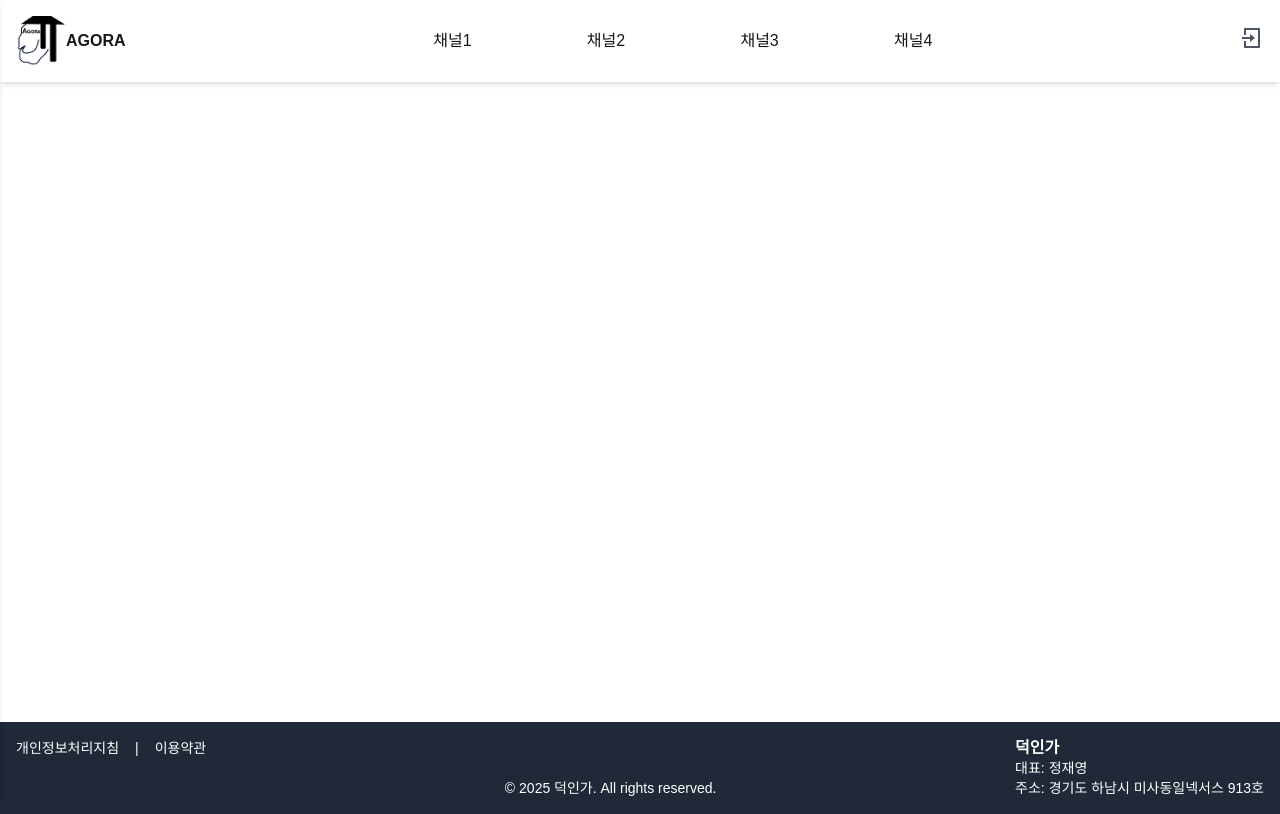
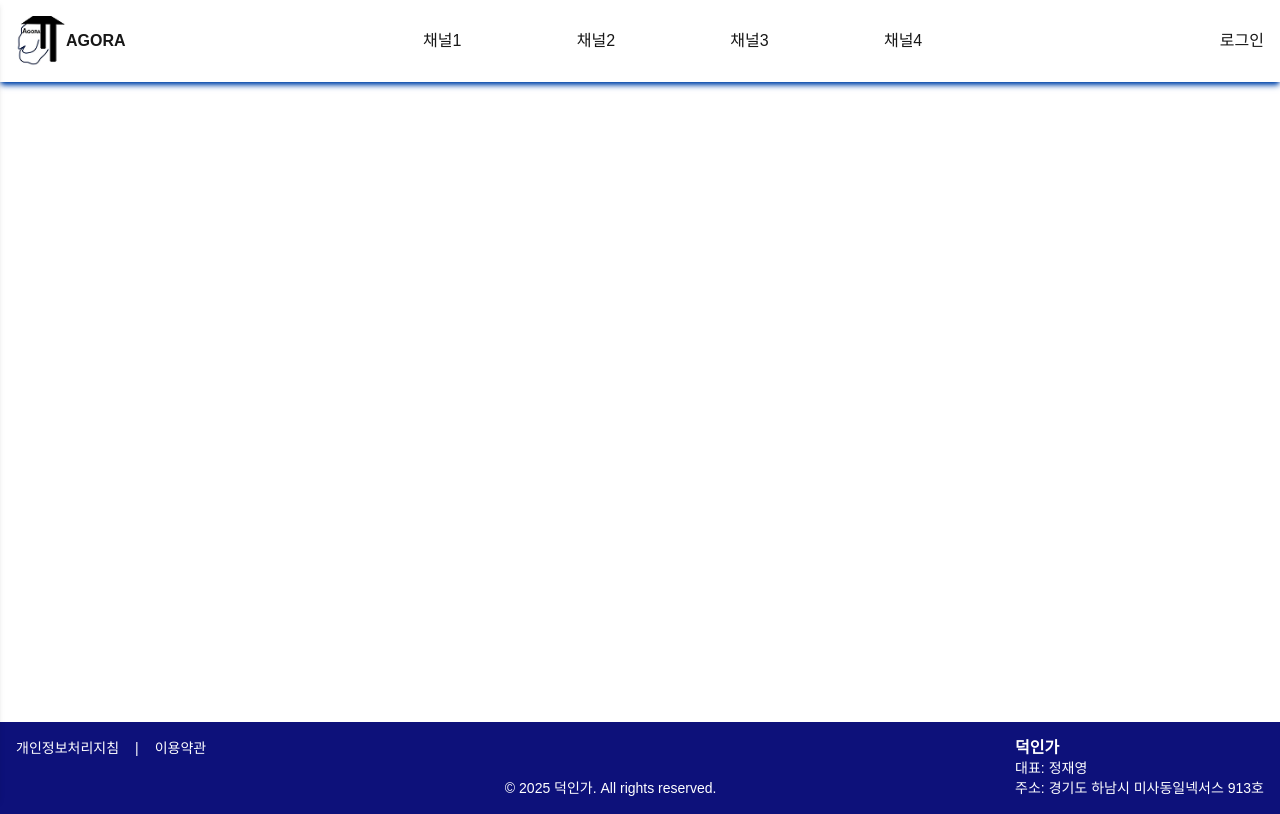
Before and after one commit to 1project-agora1/P_AGORA, a Next.js app: page / in a window 1280 px wide. Built offline with nearby package versions, Linux system fonts and the light colour scheme; a web font is replaced by a local one.

Commit message:
[FEAT]대표 색상 변경경

```diff
--- a/src/app/components/footer/Footer.tsx
+++ b/src/app/components/footer/Footer.tsx
@@ -2,7 +2,7 @@ import React from "react";
 
 const Footer: React.FC = () => {
   return (
-    <footer className="bg-gray-800 text-white py-4">
+    <footer className="bg-primary text-white py-4">
       <div className="container mx-auto px-4">
         <div className="flex flex-col md:flex-row justify-between">
           <div className="flex flex-row text-sm h-full">
--- a/src/app/components/header/Header.tsx
+++ b/src/app/components/header/Header.tsx
@@ -1,8 +1,9 @@
 "use client";
 
 import Image from "next/image";
+import Link from "next/link";
 import { useEffect, useState } from "react";
-import { RiLoginBoxLine, RiMenuLine } from "react-icons/ri";
+import { RiMenuLine } from "react-icons/ri";
 import Sidebar from "../sidebar/Sidebar"; // 사이드바 컴포넌트 추가
 
 export default function Header() {
@@ -33,29 +34,29 @@ export default function Header() {
       <header
         className={`sticky p-4 top-0 z-50 transition-all duration-300 ${
           isScrolled
-            ? "bg-transparent backdrop-blur-sm shadow-md"
-            : "bg-white shadow-md"
+            ? "bg-transparent backdrop-blur-sm shadow-sm shadow-primaryThin"
+            : "bg-white shadow-primaryThin shadow-md"
         }`}
       >
         <div className="container mx-auto flex flex-row justify-between items-center">
           <div className="flex flex-row items-center">
             <Image src="/images/logo.png" alt="Logo" width={50} height={50} />
             <div>
-              <span className="uppercase font-semibold">agora</span>
+              <span className="uppercase font-semibold hover:text-primary">
+                agora
+              </span>
             </div>
           </div>
           {/* 모바일에서는 숨기기 */}
           <div className="hidden md:flex flex-row w-[40%] justify-between">
-            <div className="hover:text-blue-500 cursor-pointer">채널1</div>
-            <div className="hover:text-blue-500 cursor-pointer">채널2</div>
-            <div className="hover:text-blue-500 cursor-pointer">채널3</div>
-            <div className="hover:text-blue-500 cursor-pointer">채널4</div>
+            <div className="hover:text-primaryThin cursor-pointer">채널1</div>
+            <div className="hover:text-primaryThin cursor-pointer">채널2</div>
+            <div className="hover:text-primaryThin cursor-pointer">채널3</div>
+            <div className="hover:text-primaryThin cursor-pointer">채널4</div>
           </div>
           {/* 회원 정보 */}
-          <div className="hidden md:block">
-            <button className="text-gray-600 hover:text-gray-800">
-              <RiLoginBoxLine size={24} />
-            </button>
+          <div className="hidden md:block hover:text-primaryThin cursor-pointer">
+            <Link href={"/login"}>로그인</Link>
           </div>
           {/* 모바일 메뉴 버튼 */}
           <div className="md:hidden">
--- a/src/app/components/sidebar/Sidebar.tsx
+++ b/src/app/components/sidebar/Sidebar.tsx
@@ -1,4 +1,5 @@
-import { RiLoginBoxLine } from "react-icons/ri";
+import Image from "next/image";
+import { IoMdClose } from "react-icons/io";
 
 interface SidebarProps {
   isOpen: boolean;
@@ -8,24 +9,25 @@ interface SidebarProps {
 export default function Sidebar({ isOpen, toggleSidebar }: SidebarProps) {
   return (
     <div
-      className={`fixed top-0 left-0 h-full w-64 bg-white shadow-md transform ${
+      className={`fixed top-0 left-0 h-full w-64 bg-white shadow-md  transform ${
         isOpen ? "translate-x-0" : "-translate-x-full"
       } transition-transform duration-300 ease-in-out z-50`}
     >
-      <div className="p-4 flex flex-col">
-        <button onClick={toggleSidebar} className="self-end mb-4">
-          닫기
-        </button>
+      <div className="p-4 flex flex-col h-full">
+        <div className="mb-4 flex justify-between">
+          <Image src="/images/logo.png" alt="Logo" width={50} height={50} />
+          <button onClick={toggleSidebar} className="self-end mb-4">
+            <IoMdClose />
+          </button>
+        </div>
         <div className="flex flex-col space-y-4">
-          <div className="hover:text-blue-500 cursor-pointer">채널1</div>
-          <div className="hover:text-blue-500 cursor-pointer">채널2</div>
-          <div className="hover:text-blue-500 cursor-pointer">채널3</div>
-          <div className="hover:text-blue-500 cursor-pointer">채널4</div>
+          <div className="hover:text-primaryThin cursor-pointer">채널1</div>
+          <div className="hover:text-primaryThin cursor-pointer">채널2</div>
+          <div className="hover:text-primaryThin cursor-pointer">채널3</div>
+          <div className="hover:text-primaryThin cursor-pointer">채널4</div>
         </div>
         <div className="mt-auto">
-          <button className="text-gray-600 hover:text-gray-800">
-            <RiLoginBoxLine size={24} />
-          </button>
+          <button className="text-gray-600 hover:text-gray-800">로그인</button>
         </div>
       </div>
     </div>
--- a/tailwind.config.ts
+++ b/tailwind.config.ts
@@ -14,6 +14,8 @@ export default {
       colors: {
         background: "var(--background)",
         foreground: "var(--foreground)",
+        primary: "#0d117a", // Added primary color
+        primaryThin: "#0045aa", // Added primary color
       },
     },
   },
```
